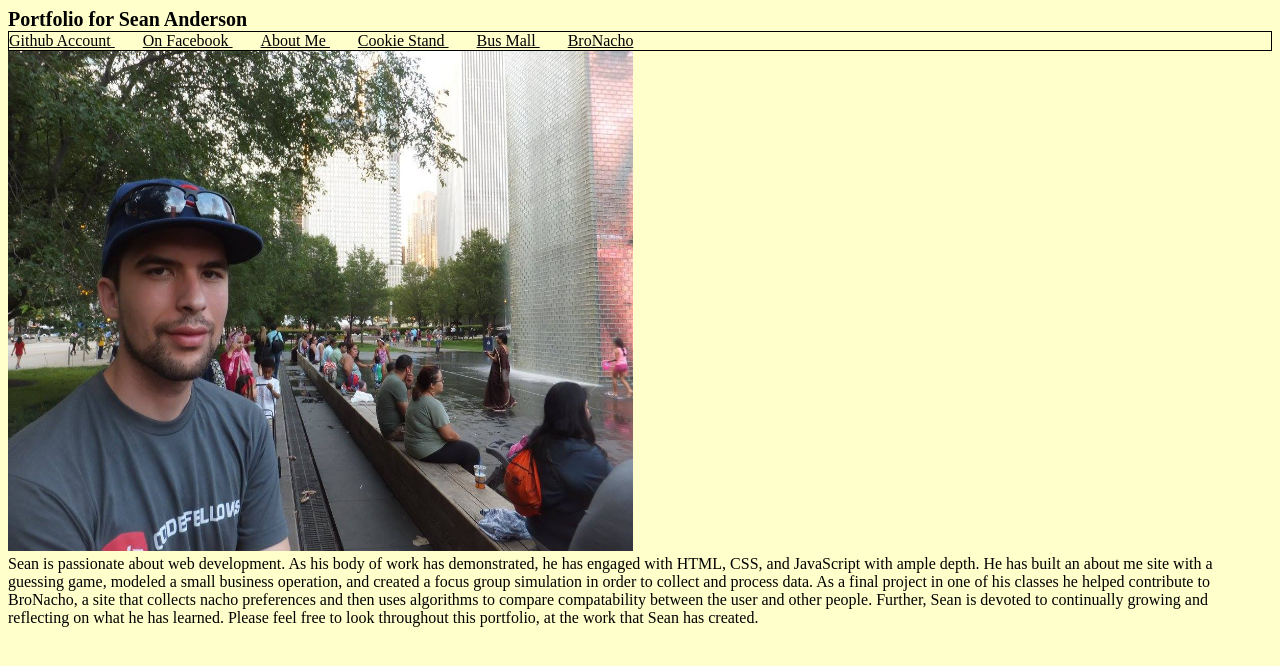
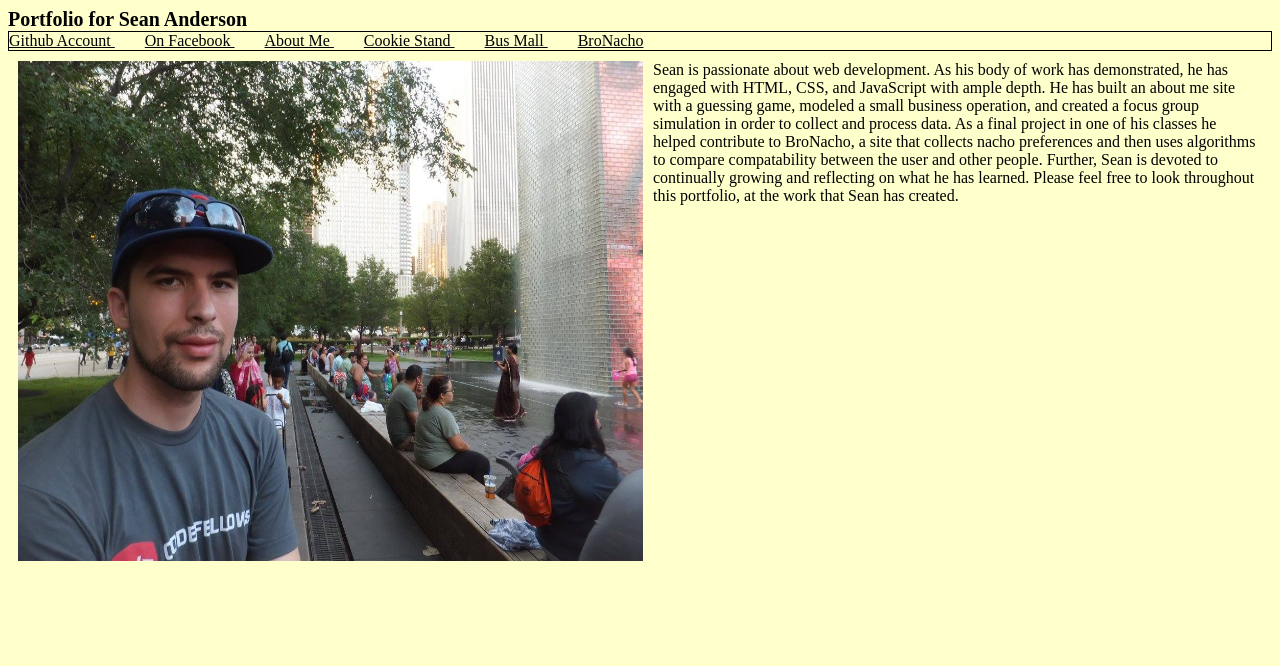
Before and after one commit to Andersonsean27/portfolio, a plain HTML site: page index.html in a window 1280 px wide. Drawn offline with Linux system fonts and the light colour scheme.

Commit message:
Break Points

```diff
--- a/base.css
+++ b/base.css
@@ -12,24 +12,32 @@ nav {
 }
 
 nav a {
-  padding-right: 28px;
+  padding-right: 30px;
   color: black;
+}
+
+#Picture {
+  float: left;
 }
 
 img {
   height: 500px;
   width: 625px;
-  clear: both;
-  display: inline;
+  padding: 10px;
 }
 
-article {
-  float: right;
-  display: inline;
+#Article {
+  padding: 10px;
 }
 
-@media screen and (max-width: 665px) {
+@media screen and (max-width: 675px) {
   nav a {
     display: block;
   }
 }
+
+@media screen and (max-width: 900px) {
+  #Picture {
+    float: none;
+  }
+}
--- a/index.html
+++ b/index.html
@@ -15,11 +15,11 @@
       <a href="https://andersonsean27.github.io/bus-mall/"> Bus Mall </a>
       <a href="https://bronacho.com"> BroNacho </a>
     </nav>
-    <section>
+    <section id="Picture">
       <img src="Picture.jpg">
     </section>
     <section>
-      <article> Sean is passionate about web development. As his body of work has demonstrated, he has engaged with HTML, CSS, and JavaScript with ample depth. He has built an about me site with a guessing game, modeled a small business operation, and created a focus group simulation in order to collect and process data. As a final project in one of his classes he helped contribute to BroNacho, a site that collects nacho preferences and then uses algorithms to compare compatability between the user and other people. Further, Sean is devoted to continually growing and reflecting on what he has learned. Please feel free to look throughout this portfolio, at the work that Sean has created. </article>
+      <article id="Article"> Sean is passionate about web development. As his body of work has demonstrated, he has engaged with HTML, CSS, and JavaScript with ample depth. He has built an about me site with a guessing game, modeled a small business operation, and created a focus group simulation in order to collect and process data. As a final project in one of his classes he helped contribute to BroNacho, a site that collects nacho preferences and then uses algorithms to compare compatability between the user and other people. Further, Sean is devoted to continually growing and reflecting on what he has learned. Please feel free to look throughout this portfolio, at the work that Sean has created. </article>
     </section>
   </body>
 </html>
```
